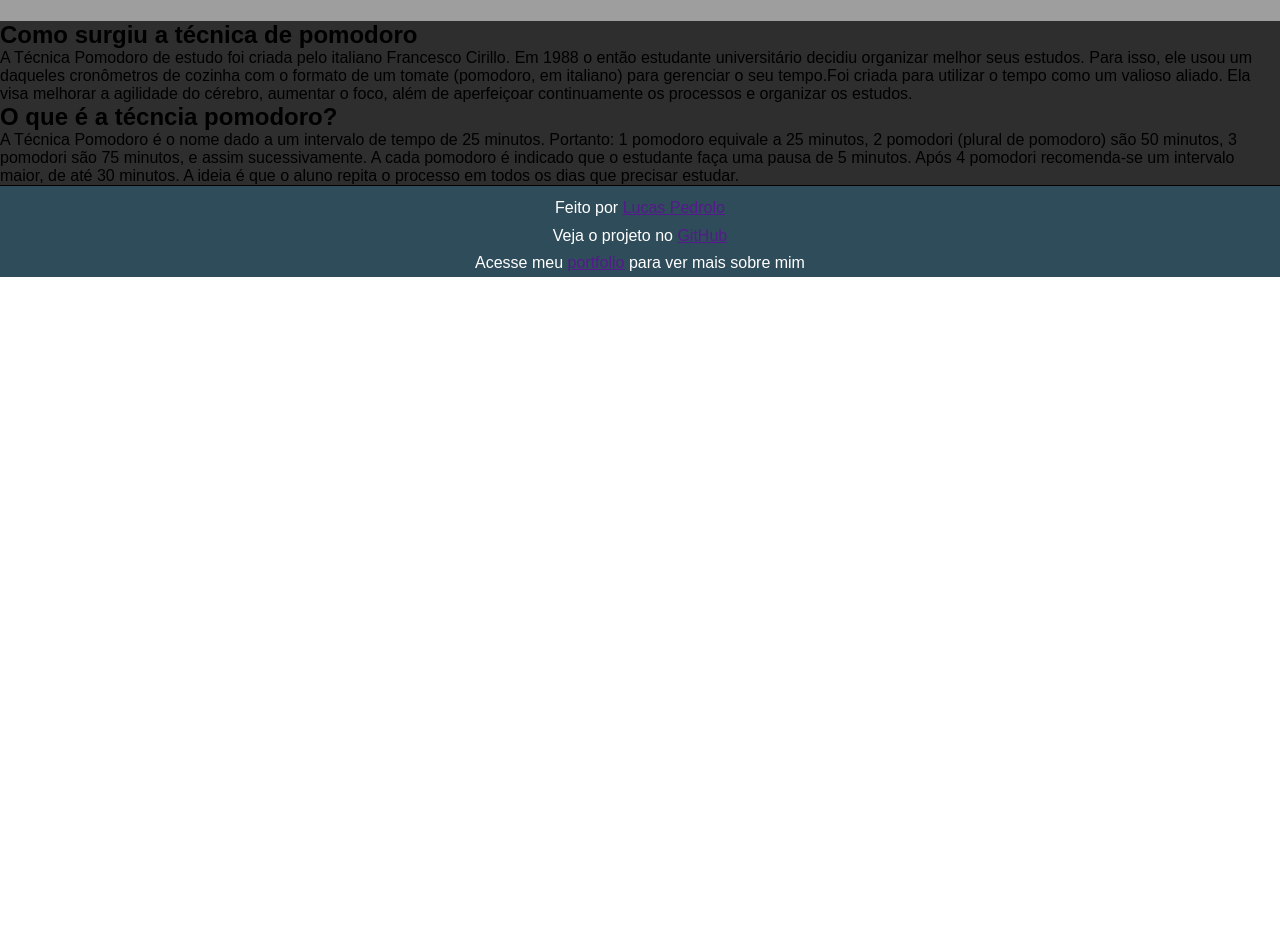
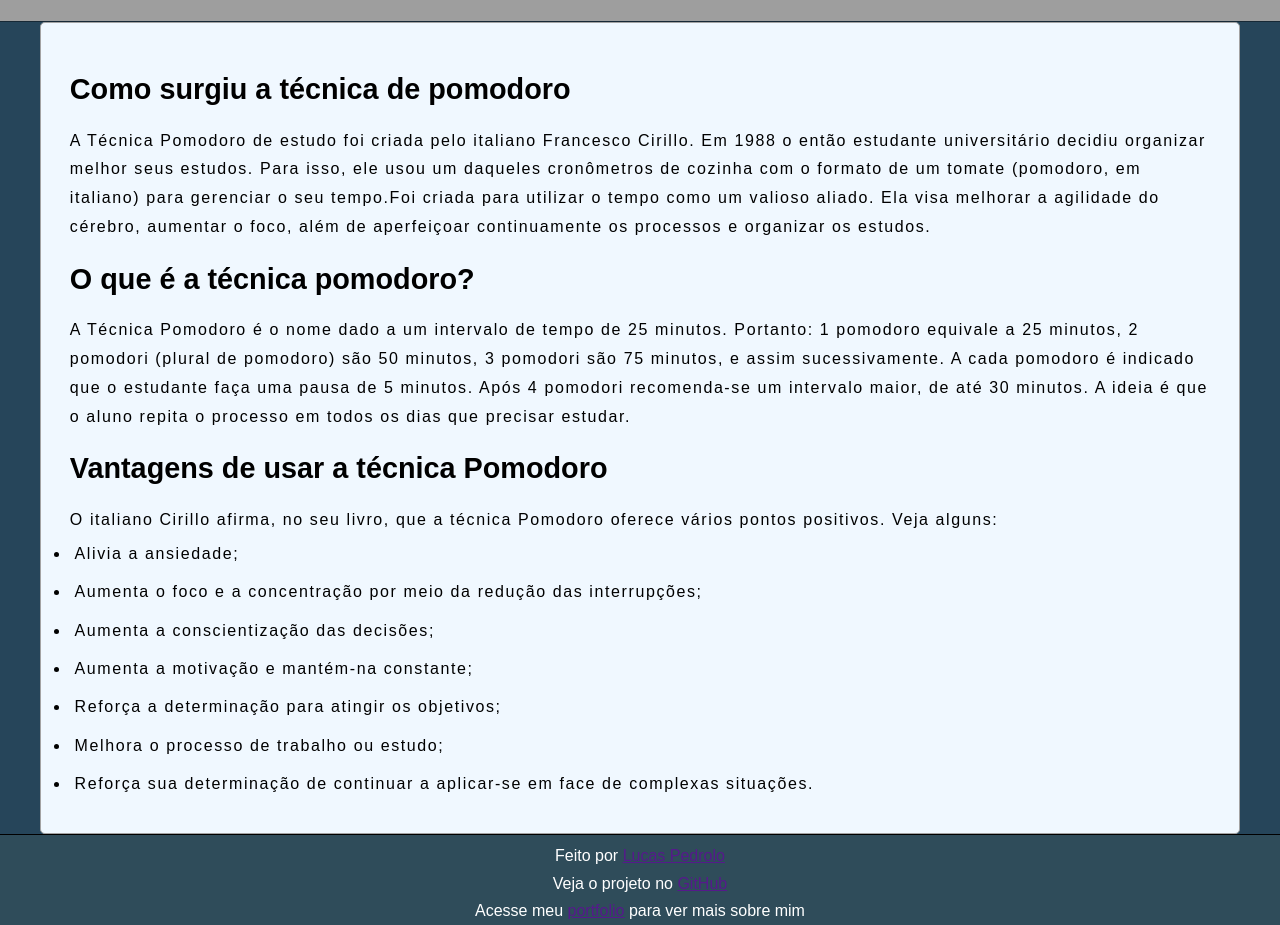
Before and after one commit to LucasSamuelPedrolo/PomodoroTimer, a plain HTML site: page index.html in a window 1280 px wide. Shown: the part 687-1612 px from the top of the page. Before the commit the page ends 964 px from the top, so only its background shows below. Drawn offline with Linux system fonts and the light colour scheme; grey boxes are pictures that could not be loaded.

Commit message:
terminando css

```diff
--- a/css/style.css
+++ b/css/style.css
@@ -45,7 +45,7 @@ main {
     overflow: hidden;
 }
 
-.section-content-main{
+.section-content-main {
     height: calc(100vh - 103px - 90.781px);
     display: flex;
     flex-direction: column;
@@ -109,7 +109,8 @@ main {
     gap: 1rem;
 }
 
-.options-timer button, .more {
+.options-timer button,
+.more {
     width: max-content;
     padding: 0 0.3rem;
     height: 2rem;
@@ -124,7 +125,8 @@ main {
     transition: all 300ms ease-in-out;
 }
 
-.options-timer button:hover ,.more:hover{
+.options-timer button:hover,
+.more:hover {
     background-color: rgb(80, 78, 78);
     color: rgb(255, 255, 255);
 }
@@ -136,19 +138,57 @@ main {
     transform: translateX(-50%);
 }
 
+/* section-content-more */
+
+.section-content-more {
+    border-top: rgba(2, 2, 2, 0.404) solid 0.1rem;
+    width: 100%;
+    height: min-content;
+    background-color: rgb(38, 69, 90);
+    display: flex;
+    align-items: center;
+    justify-content: center;
+}
+
+.how-started {
+    max-width: 1200px;
+    height: auto;
+    color: rgb(0, 0, 0);
+    background-color: aliceblue;
+    border: rgb(163, 163, 163) 0.1rem solid;
+    border-radius: 0.3rem;
+    padding: 1.8rem;
+}
+
+.how-started h2 {
+    padding: 1.3rem 0;
+    font-weight:bolder;
+    font-size: 1.8rem;
+}
+
+.how-started p ,.how-started li {
+    letter-spacing: 0.1rem;
+    line-height: 1.8rem;
+    text-align: left;
+}
+
+.how-started li{
+    padding: 0.3rem;
+}
+
 /* footer */
 
-.footer{
+.footer {
     display: flex;
     flex-direction: column;
     align-items: center;
     padding-top: 0.5rem;
     border-top: black 0.1rem solid;
-    background-color:rgb(47, 76, 90);
+    background-color: rgb(47, 76, 90);
     color: white;
 }
 
-.footer-content{
+.footer-content {
     width: max-content;
     padding: 0.3rem;
 }
--- a/index.html
+++ b/index.html
@@ -39,8 +39,8 @@
         </section>
 
         <section class="section-content-more">
-            <article>
-                <div class="how-started">
+            <article class="how-started">
+
                 <h2>Como surgiu a técnica de pomodoro</h2>
 
                 <p>
@@ -54,7 +54,7 @@
                     foco, além de aperfeiçoar continuamente os processos e organizar os estudos.
                 </p>
 
-                    <h2>O que é a técncia pomodoro?</h2>
+                <h2>O que é a técnica pomodoro?</h2>
 
                 <p>A Técnica Pomodoro é o nome dado a um intervalo de tempo de 25 minutos. Portanto: 1 pomodoro
                     equivale
@@ -64,7 +64,21 @@
                     processo
                     em todos os dias que precisar estudar.</p>
 
-                </div>
+                <h2>Vantagens de usar a técnica Pomodoro</h2>
+                <p>
+                    O italiano Cirillo afirma, no seu livro, que a técnica Pomodoro oferece vários pontos
+                    positivos. Veja alguns:
+                <ul>
+                    <li>Alivia a ansiedade;</li>
+                    <li>Aumenta o foco e a concentração por meio da redução das interrupções;</li>
+                    <li>Aumenta a conscientização das decisões;</li>
+                    <li>Aumenta a motivação e mantém-na constante;</li>
+                    <li> Reforça a determinação para atingir os objetivos;</li>
+                    <li> Melhora o processo de trabalho ou estudo;</li>
+                    <li> Reforça sua determinação de continuar a aplicar-se em face de complexas situações.
+                    </li>
+                </ul>
+                </p>
             </article>
     </main>
 
```
Lines whose indentation alone changed are shown as unchanged.
